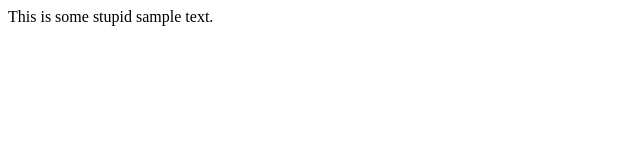
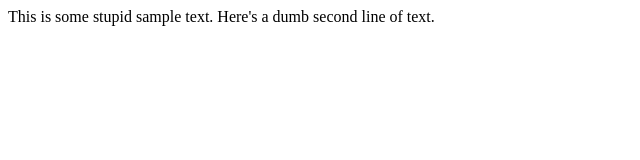
Before and after one commit to angelinasantiago/lab-12-html, a plain HTML site: page index.html in a window 1280 px wide. Shown: the whole page, without its empty margins (0-640 px from the left). Drawn offline with Linux system fonts and the light colour scheme.

```diff
--- a/index.html
+++ b/index.html
@@ -5,5 +5,6 @@
 </head>
 <body>
   This is some stupid sample text.
+  Here's a dumb second line of text.
 </body>
 </html>
```
